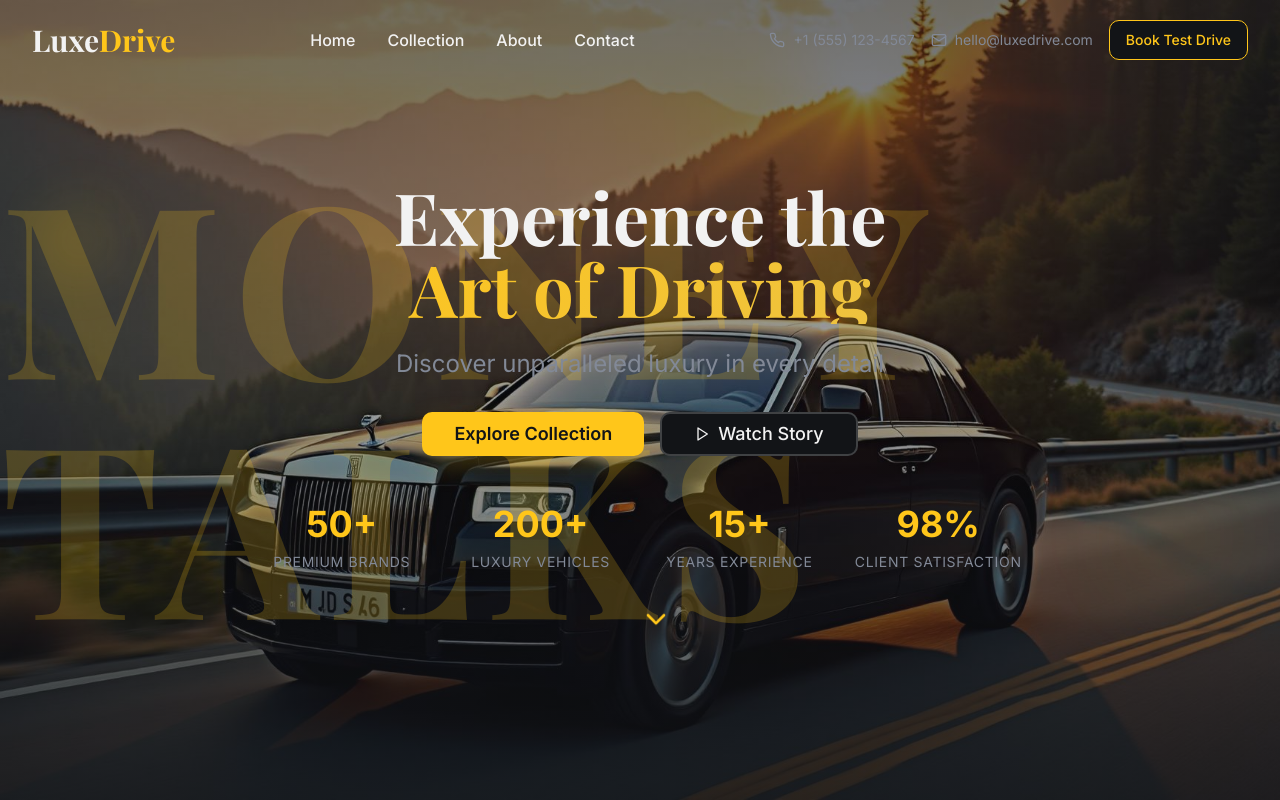
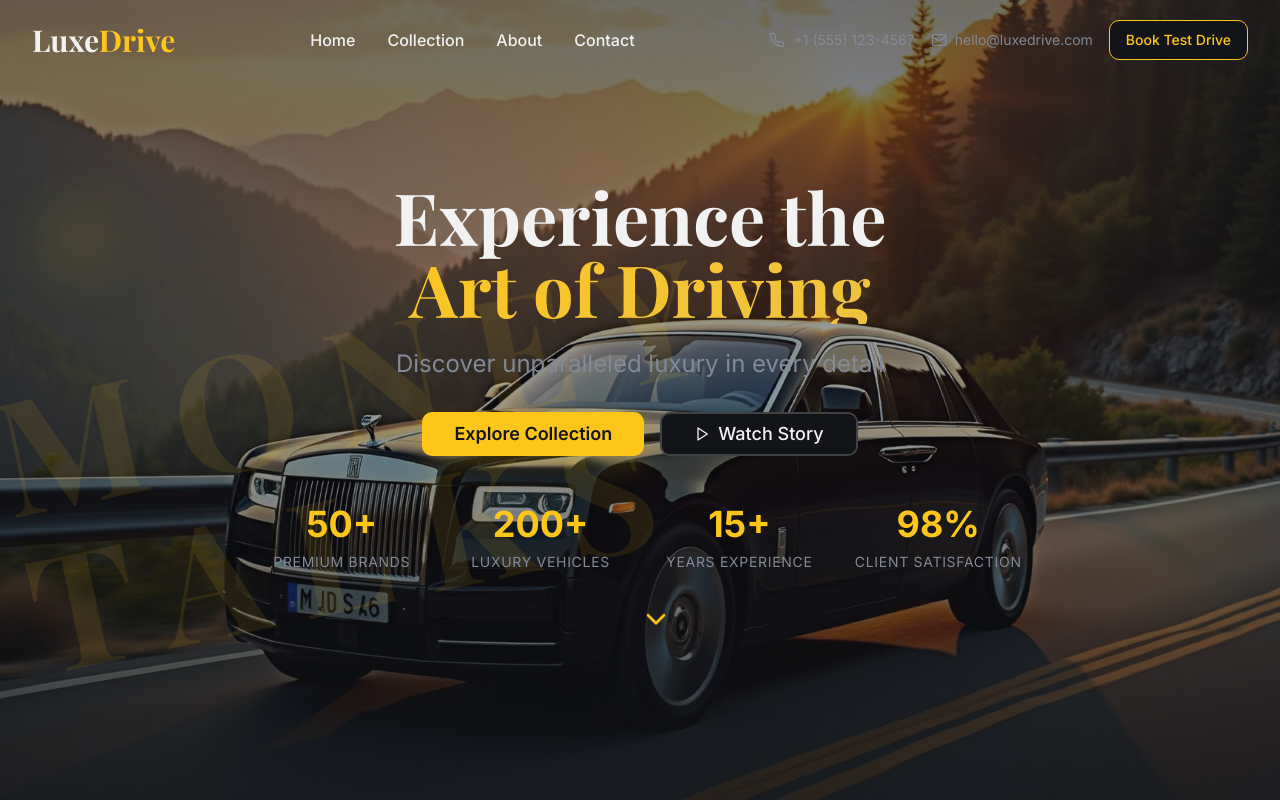
Before and after one commit to talha-rehmani/Loveable_new_web_app, a React (Vite) app: page / in a window 1280 px wide. Shown: the top 800 px of the page. Built offline with nearby package versions, Linux system fonts and the light colour scheme.

Commit message:
Add "Money Talks" watermark
Add "Money Talks" as a watermark in the background behind the car, styled to resemble text on mountains.

```diff
--- a/src/components/HeroSection.tsx
+++ b/src/components/HeroSection.tsx
@@ -9,9 +9,9 @@ const HeroSection = () => {
         <div className="absolute inset-0 bg-gradient-to-b from-background/60 via-background/40 to-background/80 mx-0 py-[2px]" />
       </div>
 
-      {/* Background Text */}
-      <div className="absolute inset-0 flex items-center justify-center pointer-events-none z-5">
-        <h2 className="text-8xl md:text-9xl lg:text-[12rem] xl:text-[15rem] font-display font-bold text-accent/20 select-none tracking-wider">
+      {/* Background Text - Watermark Style */}
+      <div className="absolute inset-0 flex items-center justify-center pointer-events-none z-0">
+        <h2 className="text-6xl md:text-8xl lg:text-9xl xl:text-[10rem] font-display font-bold text-accent/10 select-none tracking-[0.2em] transform -rotate-12">
           MONEY TALKS
         </h2>
       </div>
```
